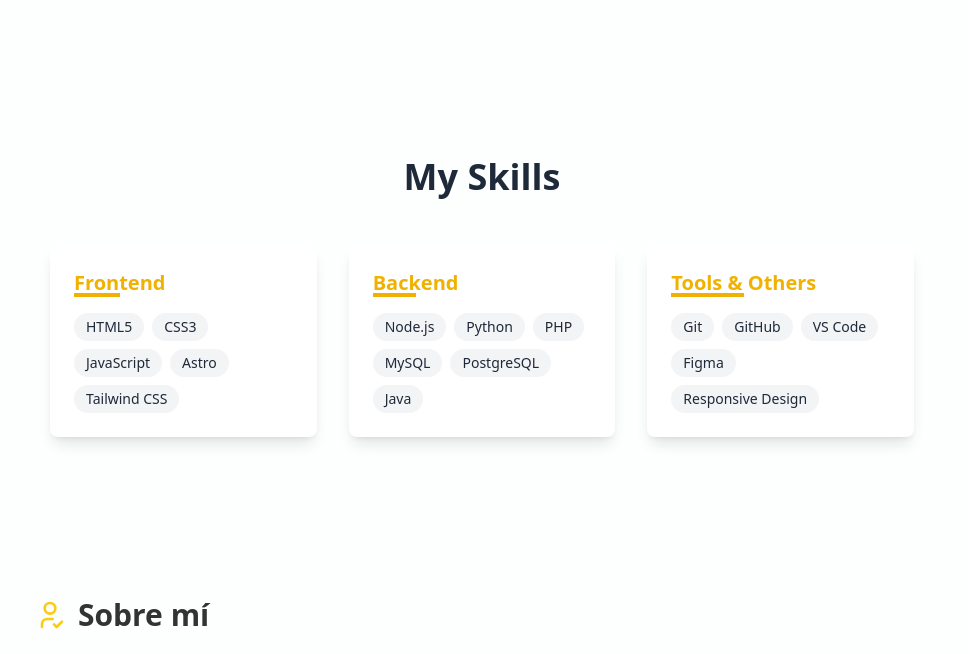
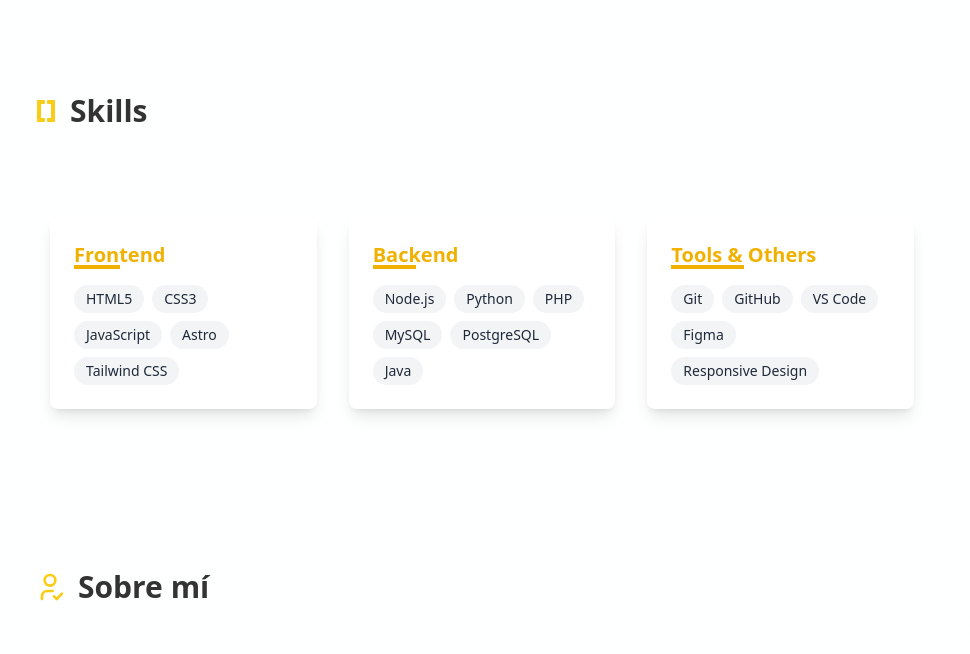
Before and after one commit to AyelmerCorzoB/portfolio.dev, an Astro site: page / in a window 1280 px wide. Shown: the part 2181-2835 px from the top of the page, without its empty margins (158-1128 px from the left). Built offline with nearby package versions, Linux system fonts and the light colour scheme; Astro itself is replaced by a stand-in of ours.

Commit message:
feat: :sparkle: Añadir icono de habilidades y mejorar la sección de habilidades en el portafolio

```diff
--- a/src/components/Skills.astro
+++ b/src/components/Skills.astro
@@ -36,9 +36,7 @@
 
 <section id="skills" class="py-16">
   <div class="container mx-auto px-4">
-    <h2 class="text-3xl md:text-4xl font-bold text-center mb-12 text-gray-800 dark:text-white">
-      My Skills
-    </h2>
+
     <div class="grid grid-cols-1 md:grid-cols-2 lg:grid-cols-3 gap-8">
       {skills.map((skillGroup) => (
         <div class="bg-white dark:bg-gray-700 rounded-lg shadow-lg p-6 transition-transform duration-300 hover:scale-105">
--- /dev/null
+++ b/src/components/icons/SkillsIcon.astro
@@ -0,0 +1,12 @@
+<svg
+  xmlns="http://www.w3.org/2000/svg"
+  width="24"
+  height="24"
+  viewBox="0 0 24 24"
+  stroke-width="2"
+  stroke="#facc15"
+  fill="none"
+  stroke-linecap="round"
+  stroke-linejoin="round"
+  ><path d="M10 4V2H4v20h6v-2H6V4zm4 16v2h6V2h-6v2h4v16z"></path></svg
+>
--- a/src/pages/index.astro
+++ b/src/pages/index.astro
@@ -11,6 +11,7 @@
 import Hero from "../components/Hero.astro"
 import TitleSection from "../components/TitleSection.astro"
 import Skills from "../components/Skills.astro"
+import SkillsIcon from "../components/icons/SkillsIcon.astro"
 ---
 
 <Layout
@@ -42,6 +43,10 @@
       <Experience />
     </SectionContainer>
     <SectionContainer id="skills">
+      <TitleSection>
+        <SkillsIcon class="size-8" />
+        Skills
+      </TitleSection>
       <Skills />
     </SectionContainer>
     <SectionContainer id="sobre-mi">
```
